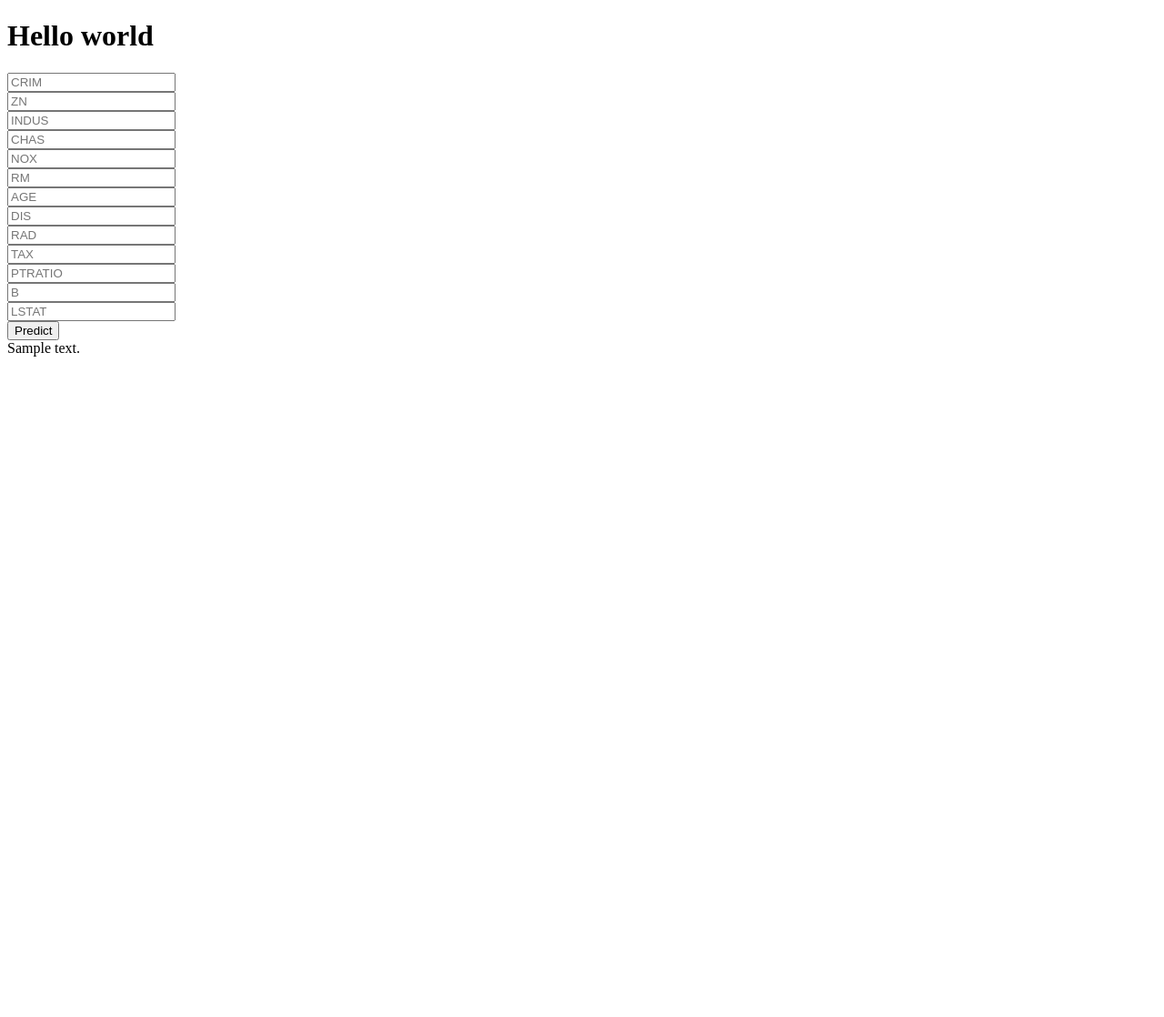
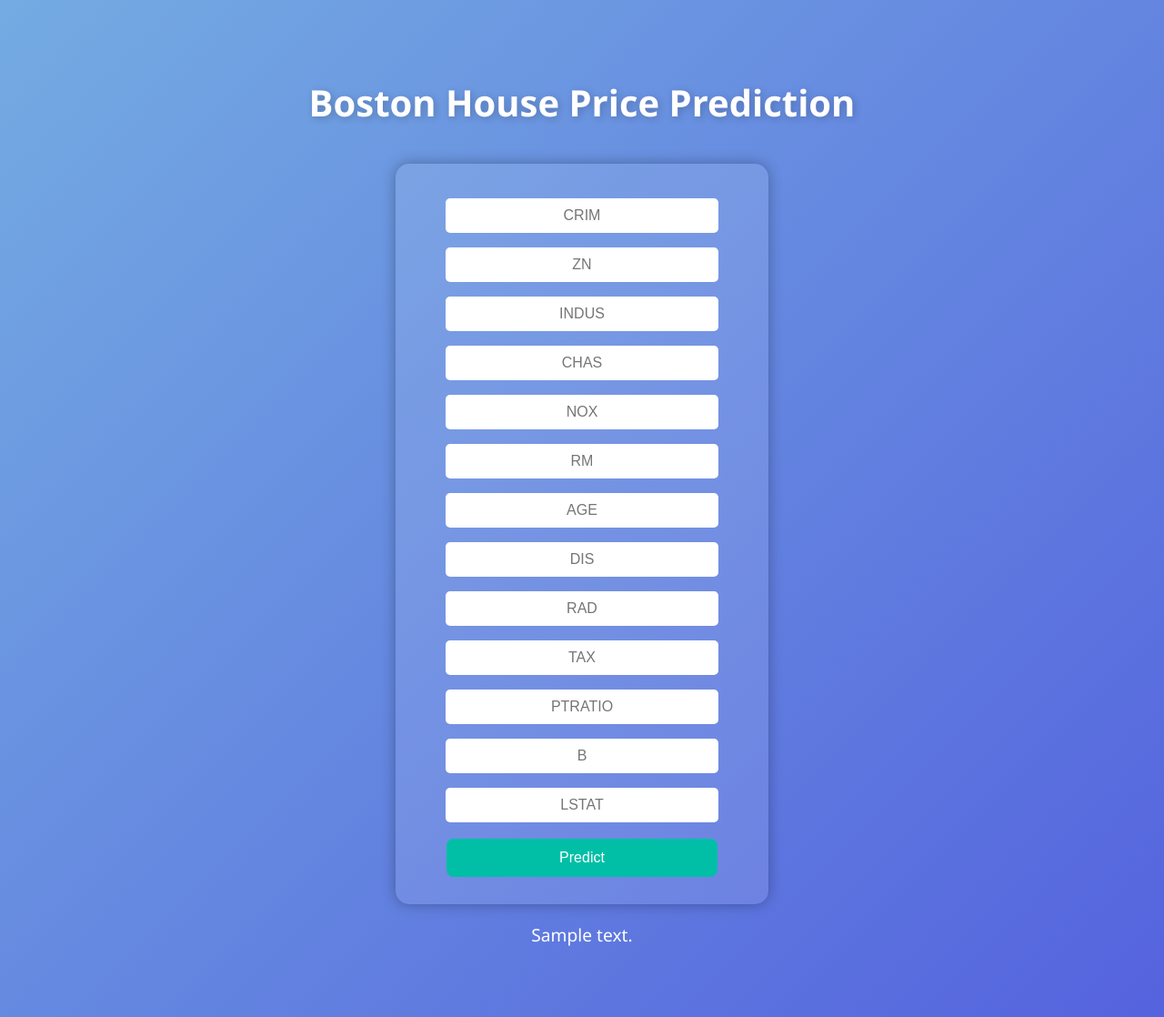
Before and after one commit to prajwalp111/bostonhousepred_end2end, a Flask app: template templates/home.html in a window 1280 px wide. Shown: the whole page at 91% size. Before the commit the page ends 392 px from the top, so only its background shows below. Run offline with Flask 3, Linux system fonts and the light colour scheme; the template is opened without the code that fills it: most values are stand-ins (such as "Sample title", 1, 10 or a date in 2020); parts of the project's set-up code (start-up, migrations or seed data) failed here and were passed over.

Commit message:
added css

```diff
--- a/templates/home.html
+++ b/templates/home.html
@@ -3,11 +3,76 @@
 <head>
     <meta charset="UTF-8">
     <meta name="viewport" content="width=device-width, initial-scale=1.0">
-    <title>Document</title>
+    <title>Boston Prediction</title>
+
+    <style>
+        body {
+            font-family: 'Segoe UI', Tahoma, Geneva, Verdana, sans-serif;
+            background: linear-gradient(135deg, #74ABE2, #5563DE);
+            color: #fff;
+            text-align: center;
+            padding: 50px;
+        }
+
+        h1 {
+            font-size: 2.5rem;
+            margin-bottom: 40px;
+            text-shadow: 2px 2px 8px rgba(0,0,0,0.2);
+        }
+
+        div {
+            background-color: rgba(255, 255, 255, 0.1);
+            padding: 30px;
+            border-radius: 15px;
+            width: 350px;
+            margin: 0 auto;
+            box-shadow: 0 0 15px rgba(0,0,0,0.3);
+        }
+
+        input[type="text"] {
+            width: 80%;
+            padding: 10px;
+            margin: 8px 0;
+            border: none;
+            border-radius: 5px;
+            outline: none;
+            text-align: center;
+            font-size: 1rem;
+        }
+
+        input[type="text"]:focus {
+            box-shadow: 0 0 10px rgba(255,255,255,0.6);
+        }
+
+        button {
+            background-color: #00bfa6;
+            color: white;
+            border: none;
+            padding: 12px 20px;
+            border-radius: 8px;
+            font-size: 1rem;
+            cursor: pointer;
+            margin-top: 10px;
+            width: 85%;
+            transition: background-color 0.3s ease;
+        }
+
+        button:hover {
+            background-color: #009e8a;
+        }
+
+        /* Style for prediction output */
+        .prediction-text {
+            font-size: 1.2rem;
+            color: #fff;
+            margin-top: 20px;
+            display: block;
+        }
+    </style>
 </head>
 <body>
 
-<h1>Hello world</h1>
+<h1>Boston House Price Prediction</h1>
 
 <!-- Main input for receiving query to our ML -->
 <div>
@@ -30,11 +95,10 @@
     <button type="submit" class="btn btn-primary btn-block btn-large">Predict</button>
 </form>
 
-
 </div>
 
-{{prediction_text}}
-
+<!-- Wrap Flask output in a styled container -->
+<p class="prediction-text">{{ prediction_text }}</p>
 
 </body>
 </html>
```
